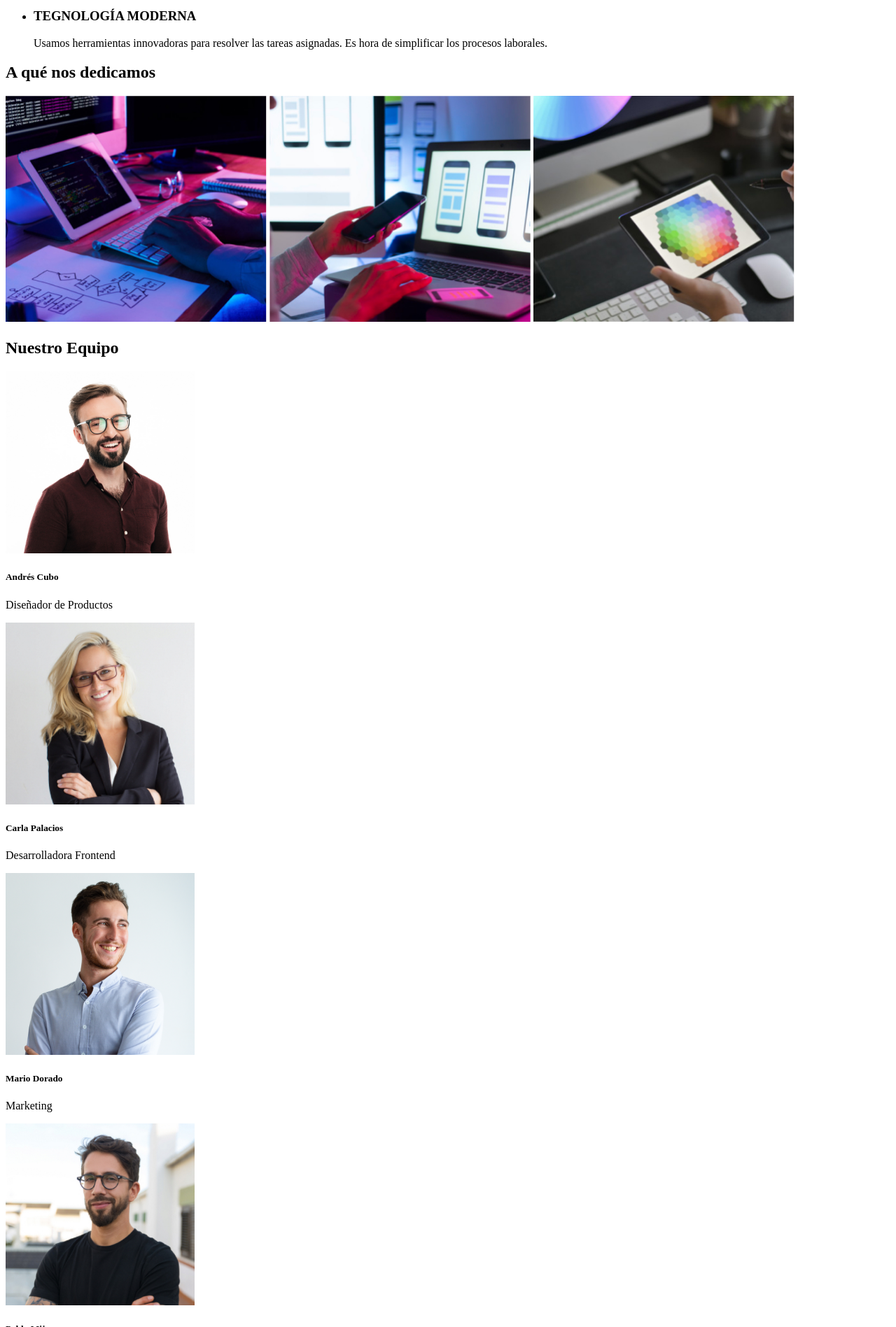
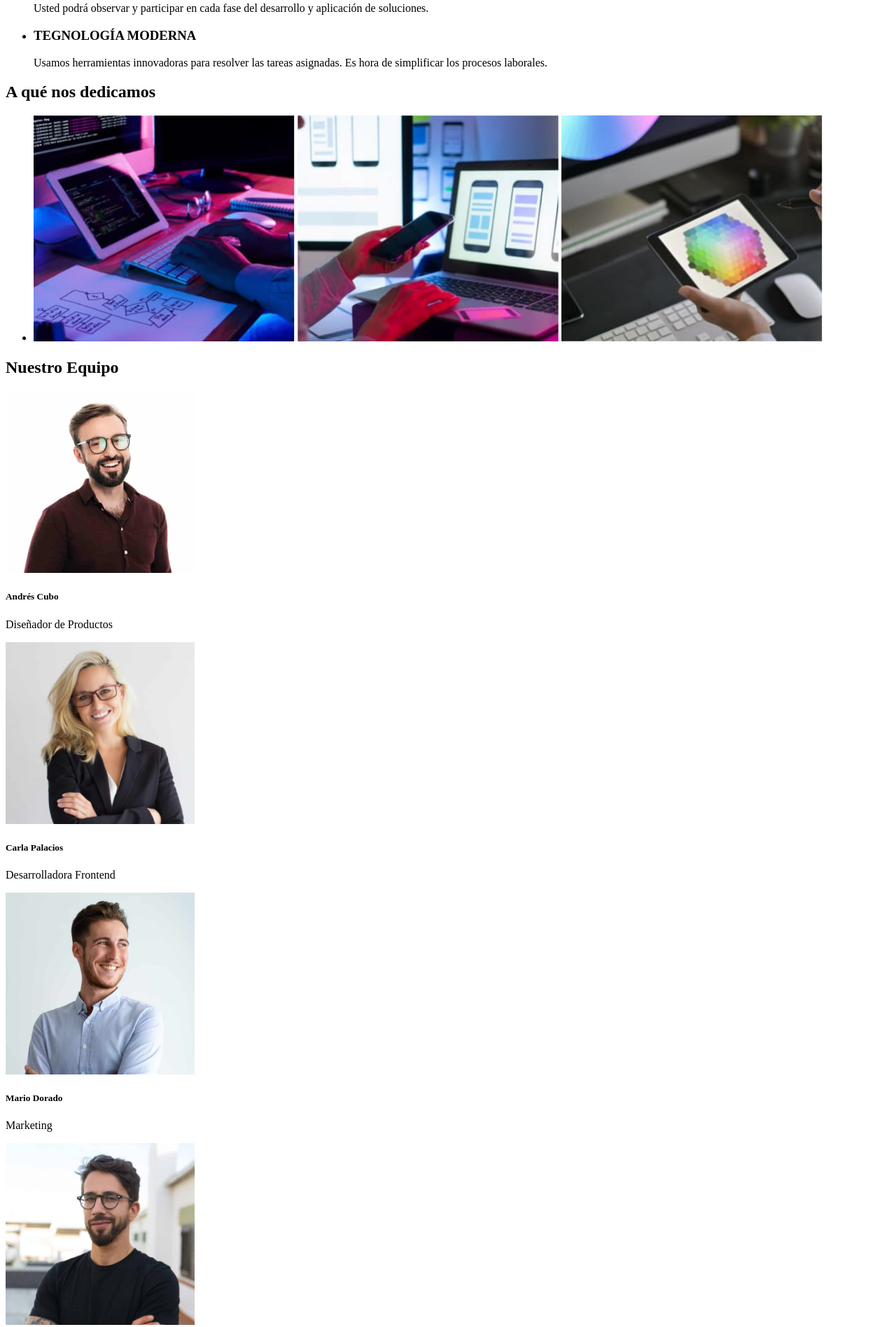
Before and after one commit to adrianaj1992/goit-markup-hw-01, a plain HTML site: page index.html in a window 1280 px wide. Shown: the part 439-2336 px from the top of the page at 70% size. Drawn offline with Linux system fonts and the light colour scheme.

Commit message:
correcciones

```diff
--- a/index.html
+++ b/index.html
@@ -7,17 +7,17 @@
     <title>la tareas de la casa</title>
   </head>
   <body>
-  <header style="display: flex; justify-content: space-around;">
+    <header>
       <nav>
         <ul>
           <li><a href="webstudio">Web Studio</a></li>
           <li><a href="index.html">Estudio</a></li>
           <li><a href="portafolio.html">Portafolio</a></li>
-          <li> <a href="#contact">Сontactos</a></li>
+          <li><a href="#contact">Сontactos</a></li>
         </ul>
       </nav>
       <ul>
-        <li> <a href="#">info@devstudio.com</a></li>
+        <li><a href="#">info@devstudio.com</a></li>
         <li><a href="#">+52 55 5529 6000</a></li>
       </ul>
     </header>
@@ -28,7 +28,7 @@
             <h1>SOLUCIONES EFICACES PARA SU NEGOCIO</h1>
           </div>
           <div>
-        <button>Solicite nuestro servicio</buttone=>
+            <button>Solicite nuestro servicio</button>
           </div>
         </div>
       </section>
@@ -36,19 +36,32 @@
         <ul>
           <li>
             <h3>ATENCIÓN A LOS DETALLES</h3>
-        <p>Nos adentramos en todos los detalles y procesos de su negocio, para así desarrollar una solución a su medida.</p>
+            <p>
+              Nos adentramos en todos los detalles y procesos de su negocio,
+              para así desarrollar una solución a su medida.
+            </p>
           </li>
           <li>
             <h3>PUNTUALIDAD</h3>
-        <p>Con nosotros, usted puede sentirse seguro y protegido. Un principio importante de la empresa: respetar su tiempo y respetar los plazos acordados.</p>
+            <p>
+              Con nosotros, usted puede sentirse seguro y protegido. Un
+              principio importante de la empresa: respetar su tiempo y respetar
+              los plazos acordados.
+            </p>
           </li>
           <li>
             <h3>PLANIFICACIÓN</h3>
-        <p>Usted podrá observar y participar en cada fase del desarrollo y aplicación de soluciones.</p>
+            <p>
+              Usted podrá observar y participar en cada fase del desarrollo y
+              aplicación de soluciones.
+            </p>
           </li>
           <li>
             <h3>TEGNOLOGÍA MODERNA</h3>
-        <p>Usamos herramientas innovadoras para resolver las tareas asignadas. Es hora de simplificar los procesos laborales.</p>
+            <p>
+              Usamos herramientas innovadoras para resolver las tareas
+              asignadas. Es hora de simplificar los procesos laborales.
+            </p>
           </li>
         </ul>
       </section>
@@ -56,17 +69,41 @@
     <section>
       <div>
         <h2>A qué nos dedicamos</h2>
-    <img src="images/imagen.jpg" alt=width: width="373px" height="323">
-    <img src="images/imagen (1).jpg" alt=width: width="373px" height="323">
-    <img src="images/imagen (2).jpg" alt=width: width="373px" height="323">
+        <ul>
+          <li>
+            <img
+              src="images/keyboard.jpg"
+              alt="keyboard"
+              width="373"
+              height="323"
+            >
+            <img
+              src="images/telephone.jpg"
+              alt="telephone"
+              width="373"
+              height="323"
+            >
+            <img
+            src="images/tablet.jpg"
+              alt="tablet"
+              width="373"
+              height="323"
+            >
+          </li>
+        </ul>
       </div>
     </section>
-<section >
-    <h2> Nuestro Equipo</h2>
+    <section>
+      <h2>Nuestro Equipo</h2>
       <div>
         <div>
           <div>
-          <img src="images/imagen (7).jpg" alt="Diseñador de Productos"  height="260px" width="270px">
+            <img
+              src="images/productdesigner.jpg"
+              alt="productdesigner"
+              height="260"
+              width="270"
+            >
           </div>
           <div>
             <h5>Andrés Cubo</h5>
@@ -75,7 +112,12 @@
         </div>
         <div>
           <div>
-          <img src="images/imagen (3).jpg" alt="Desarrolladora Frontend" height="260px" width="270px">
+            <img
+              src="images/frontenddeveloper.jpg"
+              alt="frontenddeveloper"
+              height="260"
+              width="270"
+            >
           </div>
           <div>
             <h5>Carla Palacios</h5>
@@ -84,33 +126,44 @@
         </div>
         <div>
           <div>
-          <img src="images/imagen (9).jpg" alt="Marketing" height="260px" width="270px">
+            <img
+              src="images/Marketing.jpg"
+              alt="Marketing"
+              height="260"
+              width="270"
+            >
           </div>
-        <div >
+          <div>
             <h5>Mario Dorado</h5>
             <p>Marketing</p>
           </div>
         </div>
         <div>
           <div>
-          <img src="images/imagen (5).jpg" alt="Diseñador IU" height="260px" width="270px">
+            <img
+              src="images/designer.jpg"
+              alt="disigner"
+              height="260"
+              width="270"
+            >
           </div>
           <div>
             <h5>Pablo Mijangos</h5>
-          <p>Diseñador IU </p>
+            <p>Diseñador IU</p>
           </div>
         </div>
       </div>
     </section>
     <footer>
       <address>
-      <span >WebStudio</span><br>
+        <p>WebStudio</p>
+        <p>
           Calz. Ticomán 500, Ciudad de<br>
           México, CDMX, México<br>
-      <span">info@example.com</span><br>
-      <span">+52 55 5529 6000</span><br>
+          info@example.com<br>
+          +52 55 5529 6000
+        </p>
       </address>
     </footer>
   </body>
-
 </html>
```
Also changed, not shown: images/Marketing.jpg (added), images/designer.jpg (added), images/frontenddeveloper.jpg (added), images/imagen (1).jpg (deleted), images/imagen (16).jpg (deleted), images/imagen (2).jpg (deleted), images/imagen (3).jpg (deleted), images/imagen (5).jpg (deleted), images/imagen (7).jpg (deleted), images/imagen (9).jpg (deleted), images/imagen.jpg (deleted), images/keyboard.jpg (added), images/productdesigner.jpg (added), images/tablet.jpg (added), 1 more files. Lines whose indentation alone changed are shown as unchanged.
